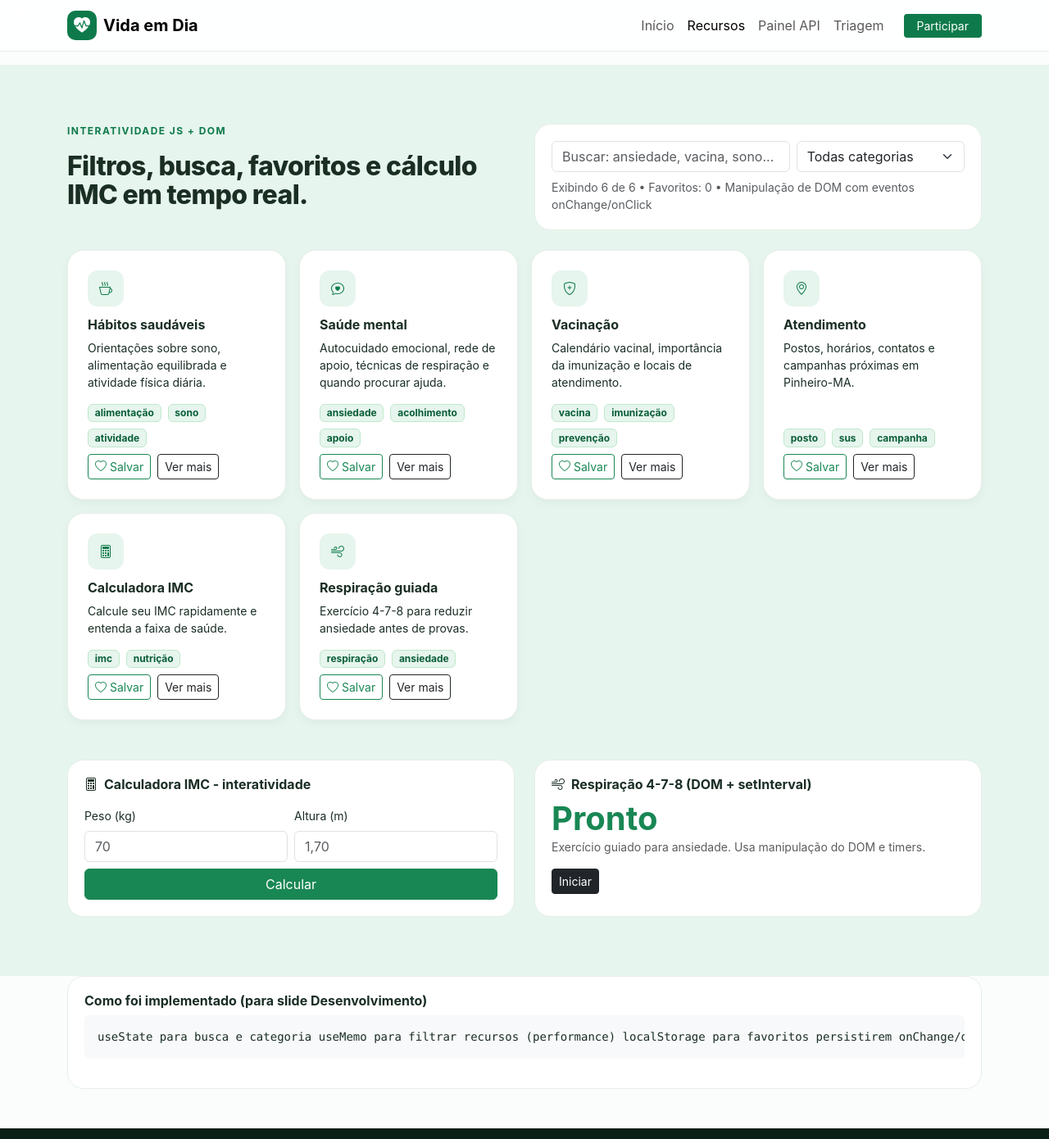
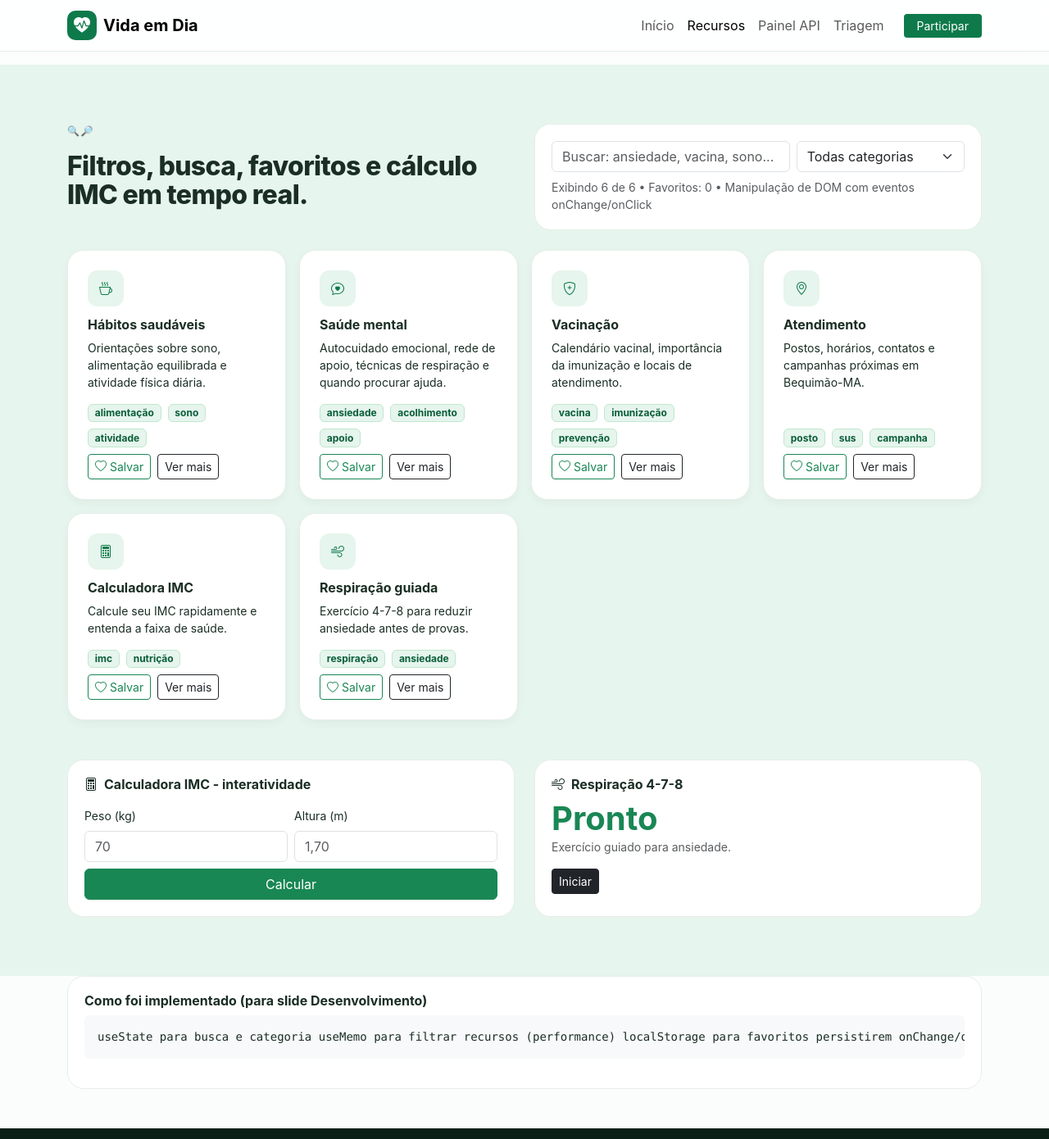
Before and after one commit to Joaodesign2024/vida-em-dia-ods3, a React (Vite) app: page /recursos in a window 1280 px wide. Shown: the top 1390 px of the page at 82% size. Built offline with nearby package versions, Linux system fonts and the light colour scheme.

Commit message:
feat: layout final igual ao print

```diff
--- a/src/components/Recursos.jsx
+++ b/src/components/Recursos.jsx
@@ -38,7 +38,7 @@ export default function Recursos(){
     <section id="recursos-lista" className="section-pad bg-soft">
       <div className="container">
         <div className="row g-4 mb-4">
-          <div className="col-lg-6"><p className="section-label">Interatividade JS + DOM</p><h2 className="section-title">Filtros, busca, favoritos e cálculo IMC em tempo real.</h2></div>
+          <div className="col-lg-6"><p className="section-label">🔍🔎</p><h2 className="section-title">Filtros, busca, favoritos e cálculo IMC em tempo real.</h2></div>
           <div className="col-lg-6">
             <div className="api-card">
               <div className="row g-2">
@@ -89,7 +89,7 @@ export default function Recursos(){
           </div>
           <div className="col-lg-6">
             <div className="api-card h-100">
-              <h3 className="h6 fw-bold"><i className="bi bi-wind me-2"></i>Respiração 4-7-8 (DOM + setInterval)</h3>
+              <h3 className="h6 fw-bold"><i className="bi bi-wind me-2"></i>Respiração 4-7-8</h3>
               <Respiracao />
             </div>
           </div>
@@ -117,7 +117,7 @@ function Respiracao(){
   return (
     <div>
       <div className="display-6 fw-bold text-success">{fase}</div>
-      <p className="small text-muted">Exercício guiado para ansiedade. Usa manipulação do DOM e timers.</p>
+      <p className="small text-muted">Exercício guiado para ansiedade.</p>
       <button className="btn btn-dark btn-sm" onClick={iniciar} disabled={ativo}>{ativo?'Respirando...':'Iniciar'}</button>
     </div>
   )
--- a/src/data/recursos.js
+++ b/src/data/recursos.js
@@ -3,7 +3,7 @@ export const recursos = [
   { id:1, categoria:'prevencao', titulo:'Hábitos saudáveis', desc:'Orientações sobre sono, alimentação equilibrada e atividade física diária.', icon:'bi-cup-hot', tags:['alimentação','sono','atividade'] },
   { id:2, categoria:'saude-mental', titulo:'Saúde mental', desc:'Autocuidado emocional, rede de apoio, técnicas de respiração e quando procurar ajuda.', icon:'bi-chat-heart', tags:['ansiedade','acolhimento','apoio'] },
   { id:3, categoria:'vacinacao', titulo:'Vacinação', desc:'Calendário vacinal, importância da imunização e locais de atendimento.', icon:'bi-shield-plus', tags:['vacina','imunização','prevenção'] },
-  { id:4, categoria:'atendimento', titulo:'Atendimento', desc:'Postos, horários, contatos e campanhas próximas em Pinheiro-MA.', icon:'bi-geo-alt', tags:['posto','sus','campanha'] },
+  { id:4, categoria:'atendimento', titulo:'Atendimento', desc:'Postos, horários, contatos e campanhas próximas em Bequimão-MA.', icon:'bi-geo-alt', tags:['posto','sus','campanha'] },
   { id:5, categoria:'prevencao', titulo:'Calculadora IMC', desc:'Calcule seu IMC rapidamente e entenda a faixa de saúde.', icon:'bi-calculator', tags:['imc','nutrição'] },
   { id:6, categoria:'saude-mental', titulo:'Respiração guiada', desc:'Exercício 4-7-8 para reduzir ansiedade antes de provas.', icon:'bi-wind', tags:['respiração','ansiedade'] },
 ]
```
